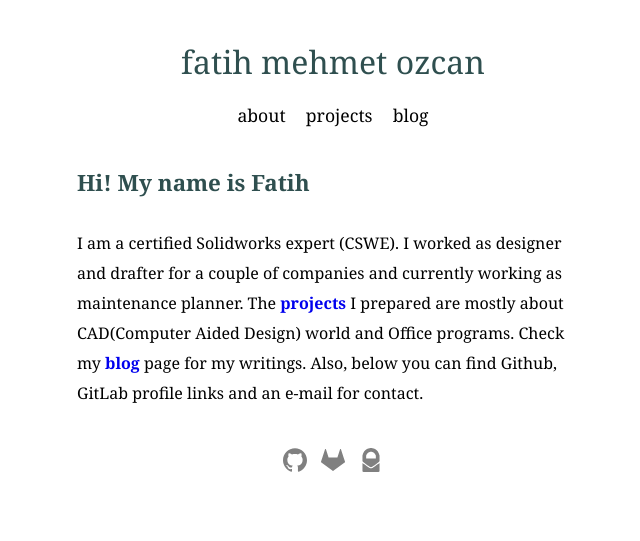
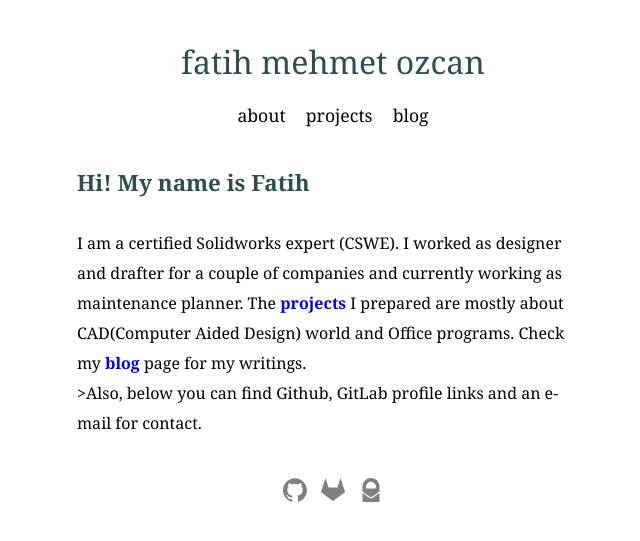
Before and after one commit to fatihmeh/fatihmeh.github.io, a Jekyll site: the page built from index.html, in a window 1280 px wide. Shown: the top 541 px of the page, without its empty margins (307-947 px from the left). Built offline with Jekyll 4.4.1, drawn with Linux system fonts in a browser that asks for light colours.

Commit message:
About page css update

```diff
--- a/css/main.css
+++ b/css/main.css
@@ -101,13 +101,15 @@
   margin-bottom:20px;
   color:LightSlateGray;
 }
-.post, .about {
-  margin-bottom:40px;
+.post, .about, .about-margin {
   text-align: left;
   text-justify: none;
   font-size:1rem;
   line-height:30px;
   color:black;
+}
+.about-margin{
+  margin-bottom:40px;
 }
 .post p {
    margin-bottom:20px;margin-top:20px;
--- a/index.html
+++ b/index.html
@@ -3,4 +3,4 @@
 title: fatih mehmet ozcan
 ---
 <h2 class="parag-header">Hi! My name is Fatih</h2>
-<p class="about">I am a certified Solidworks expert (CSWE). I worked as designer and drafter for a couple of companies and currently working as maintenance planner. The <a href="/blog">projects</a> I prepared are mostly about CAD(Computer Aided Design) world and Office programs. Check my <a href="/blog">blog</a> page for my writings. Also, below you can find Github, GitLab profile links and an e-mail for contact.</p>
+<p class="about">I am a certified Solidworks expert (CSWE). I worked as designer and drafter for a couple of companies and currently working as maintenance planner. The <a href="/blog">projects</a> I prepared are mostly about CAD(Computer Aided Design) world and Office programs. Check my <a href="/blog">blog</a> page for my writings.</p><p class="about-margin">>Also, below you can find Github, GitLab profile links and an e-mail for contact.</p>
```
